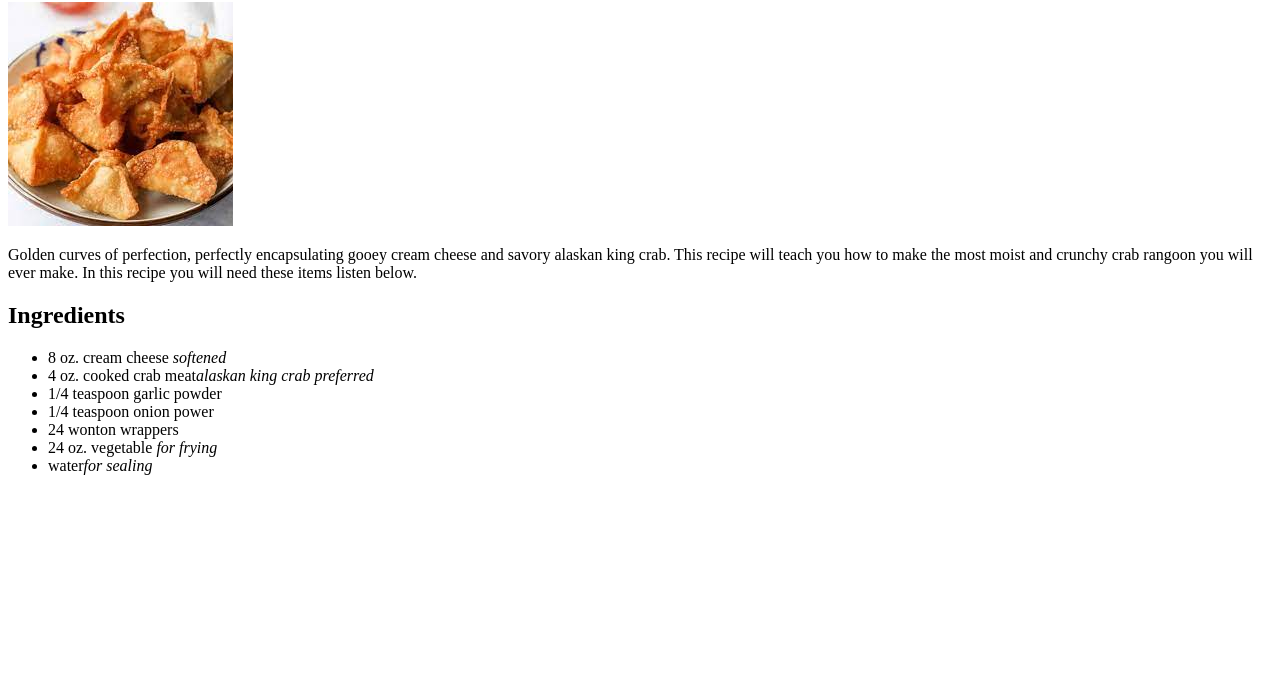
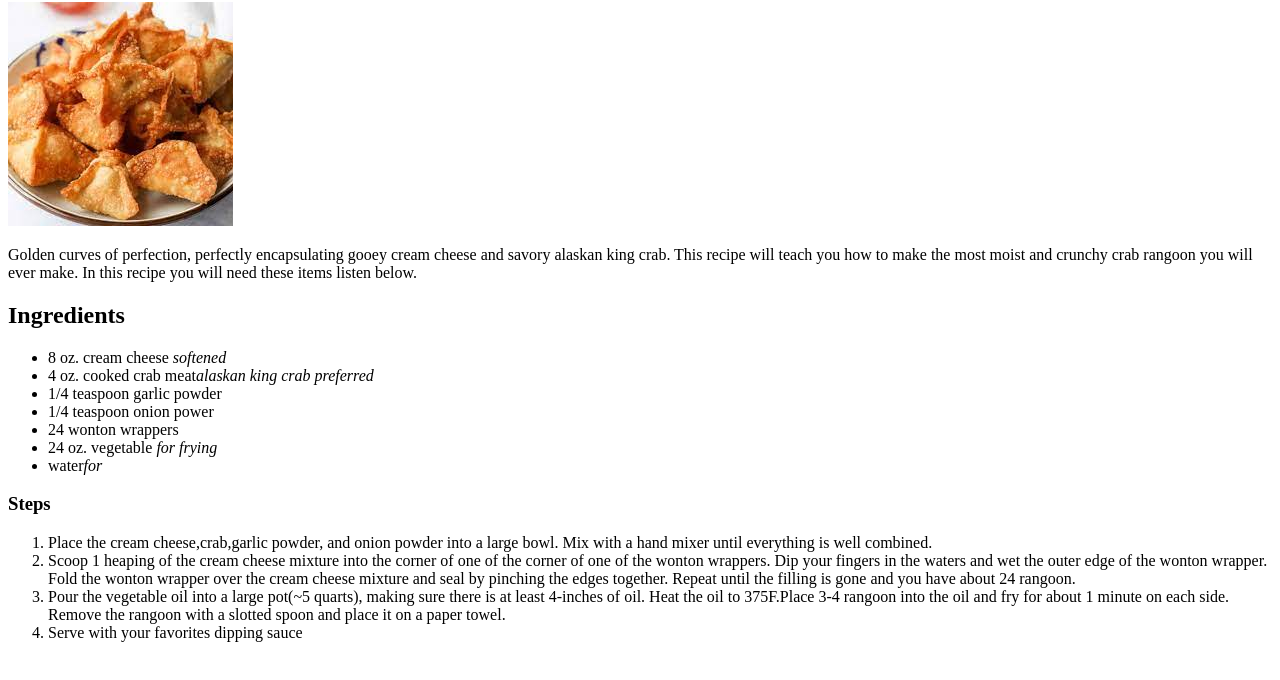
Before and after one commit to opticplayer1/odin-recipes-, a plain HTML site: page recipes/crabragoon.html in a window 1280 px wide. Shown: the part 78-758 px from the top of the page. Drawn offline with Linux system fonts and the light colour scheme.

Commit message:
add ordered list of steps to recipe
allows users to view recipe instructions

```diff
--- a/recipes/crabragoon.html
+++ b/recipes/crabragoon.html
@@ -22,8 +22,27 @@
                 <li>1/4 teaspoon onion power</li>
                 <li>24 wonton wrappers</li>
                 <li>24 oz. vegetable <em>for frying</em></li>
-                <li>water<em>for sealing</em></li>
+                <li>water<em>for</em></li>
 
             </ul>
+        <h3>Steps</h3>
+            <ol>
+                <li>Place the cream cheese,crab,garlic powder, and onion powder into a large bowl.
+                    Mix with a hand mixer until everything is well combined.
+                </li>
+                <li>Scoop 1 heaping of the cream cheese mixture into the corner of one of the
+                    corner of one of the wonton wrappers. Dip your fingers in the waters and
+                    wet the outer edge of the wonton wrapper. Fold the wonton wrapper over the
+                    cream cheese mixture and seal by pinching the edges together. Repeat until the
+                    filling is gone and you have about 24 rangoon.
+                </li>
+                <li>Pour the vegetable oil into a large pot(~5 quarts), making sure there is at least
+                    4-inches of oil. Heat the oil to 375F.Place 3-4 rangoon into the oil and fry for
+                    about 1 minute on each side. Remove the rangoon with a slotted spoon and place it
+                    on a paper towel.
+                </li>
+                <li>Serve with your favorites dipping sauce</li>
+
+            </ol>
     </body>
 </html>
```
